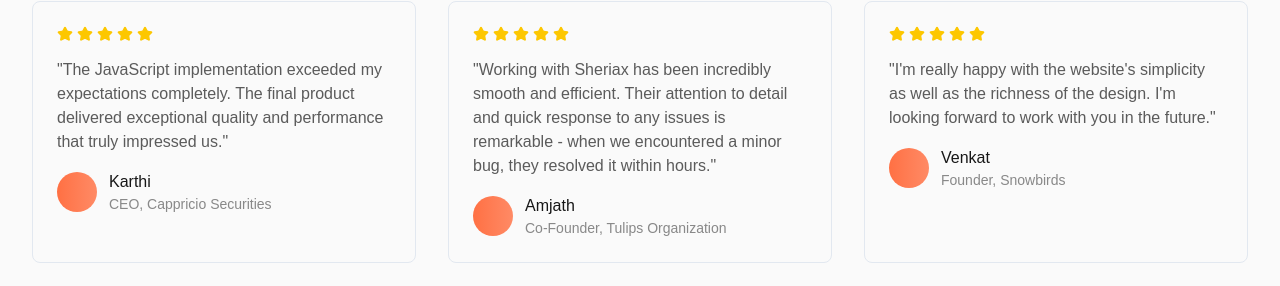
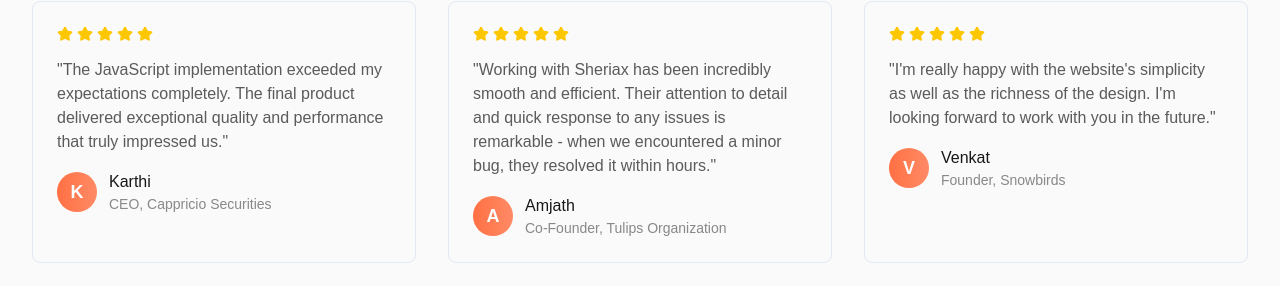
Before and after one commit to sheriax/sheriax_web, a Next.js app: page / in a window 1280 px wide. Shown: the part 2780-3066 px from the top of the page. Built offline with nearby package versions, Linux system fonts and the light colour scheme.

Commit message:
feat(TestimonialCard): display initial in gradient circle
Add user's initial inside the gradient circle to improve visual identification

```diff
--- a/src/app/page.tsx
+++ b/src/app/page.tsx
@@ -409,7 +409,9 @@ function TestimonialCard({
       </div>
       <p className="text-foreground/70 mb-4">&quot;{quote}&quot;</p>
       <div className="flex items-center gap-3">
-        <div className="w-10 h-10 bg-gradient-to-r from-[#FF7043] to-[#FF8A65] rounded-full"></div>
+        <div className="w-10 h-10 bg-gradient-to-r from-[#FF7043] to-[#FF8A65] rounded-full flex items-center justify-center text-white font-bold text-lg">
+          {name.charAt(0)}
+        </div>
         <div>
           <p className="font-medium">{name}</p>
           <p className="text-sm text-foreground/50">{title}</p>
```
